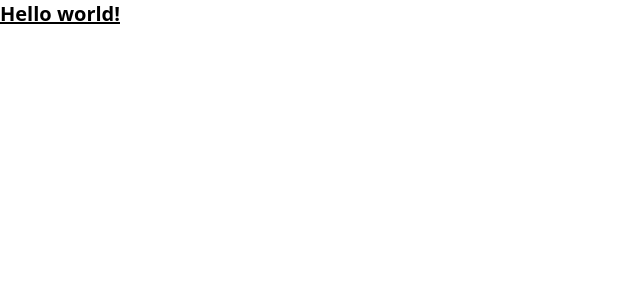
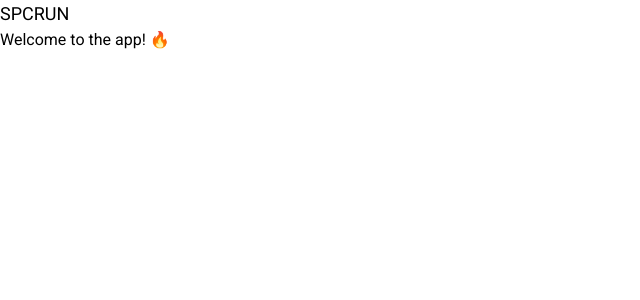
Before and after one commit to mukaspc/spcrun, a React (Create React App) app: page / in a window 1280 px wide. Shown: the top 300 px of the page, without its empty margins (0-640 px from the left). Built offline with nearby package versions, Linux system fonts and the light colour scheme.

Commit message:
refactor: install dependencies

```diff
--- a/package.json
+++ b/package.json
@@ -12,7 +12,10 @@
     "@types/react-dom": "^17.0.11",
     "react": "^17.0.2",
     "react-dom": "^17.0.2",
+    "react-redux": "^7.2.6",
+    "react-router-dom": "^6.2.1",
     "react-scripts": "5.0.0",
+    "typeface-roboto": "^1.1.13",
     "typescript": "^4.5.5",
     "web-vitals": "^2.1.4"
   },
--- a/src/App.css
+++ b/src/App.css
@@ -1,38 +1,9 @@
-.App {
-  text-align: center;
+* {
+  padding: 0;
+  margin: 0;
 }
 
-.App-logo {
-  height: 40vmin;
-  pointer-events: none;
+html,
+body {
+  font-family: 'Roboto', sans-serif;
 }
-
-@media (prefers-reduced-motion: no-preference) {
-  .App-logo {
-    animation: App-logo-spin infinite 20s linear;
-  }
-}
-
-.App-header {
-  background-color: #282c34;
-  min-height: 100vh;
-  display: flex;
-  flex-direction: column;
-  align-items: center;
-  justify-content: center;
-  font-size: calc(10px + 2vmin);
-  color: white;
-}
-
-.App-link {
-  color: #61dafb;
-}
-
-@keyframes App-logo-spin {
-  from {
-    transform: rotate(0deg);
-  }
-  to {
-    transform: rotate(360deg);
-  }
-}
--- a/src/App.tsx
+++ b/src/App.tsx
@@ -1,8 +1,15 @@
 import React from 'react';
+// import { Routes, Route, Link } from 'react-router-dom';
+
 import './App.css';
+import LoginScreen from './screens/LoginScreen';
 
 function App() {
-    return <h1 className="text-3xl font-bold underline sm:text-xl">Hello world!</h1>;
+  return (
+    <main>
+      <LoginScreen />
+    </main>
+  );
 }
 
 export default App;
--- a/src/index.tsx
+++ b/src/index.tsx
@@ -1,17 +1,13 @@
 import React from 'react';
 import ReactDOM from 'react-dom';
+import { BrowserRouter } from 'react-router-dom';
 import './index.css';
+import 'typeface-roboto';
 import App from './App';
-import reportWebVitals from './reportWebVitals';
 
 ReactDOM.render(
-  <React.StrictMode>
+  <BrowserRouter>
     <App />
-  </React.StrictMode>,
-  document.getElementById('root')
+  </BrowserRouter>,
+  document.getElementById('root'),
 );
-
-// If you want to start measuring performance in your app, pass a function
-// to log results (for example: reportWebVitals(console.log))
-// or send to an analytics endpoint. Learn more: https://bit.ly/CRA-vitals
-reportWebVitals();
--- a/src/reportWebVitals.ts
+++ /dev/null
@@ -1,15 +0,0 @@
-import { ReportHandler } from 'web-vitals';
-
-const reportWebVitals = (onPerfEntry?: ReportHandler) => {
-  if (onPerfEntry && onPerfEntry instanceof Function) {
-    import('web-vitals').then(({ getCLS, getFID, getFCP, getLCP, getTTFB }) => {
-      getCLS(onPerfEntry);
-      getFID(onPerfEntry);
-      getFCP(onPerfEntry);
-      getLCP(onPerfEntry);
-      getTTFB(onPerfEntry);
-    });
-  }
-};
-
-export default reportWebVitals;
--- /dev/null
+++ b/src/screens/DashboardScreen.tsx
@@ -0,0 +1,7 @@
+import React from 'react';
+
+function DashboardScreen() {
+  return <div></div>;
+}
+
+export default DashboardScreen;
--- /dev/null
+++ b/src/screens/LoginScreen.tsx
@@ -0,0 +1,19 @@
+import React from 'react';
+
+function LoginScreen() {
+  return (
+    <section>
+      <header>
+        <h1 className="text-lg">SPCRUN</h1>
+
+        <h1>Welcome to the app! 🔥</h1>
+      </header>
+
+      <div>
+        <form></form>
+      </div>
+    </section>
+  );
+}
+
+export default LoginScreen;
```
Also changed, not shown: .prettierrc.js, 2 other files (tests, documents, lock files or other folders).
